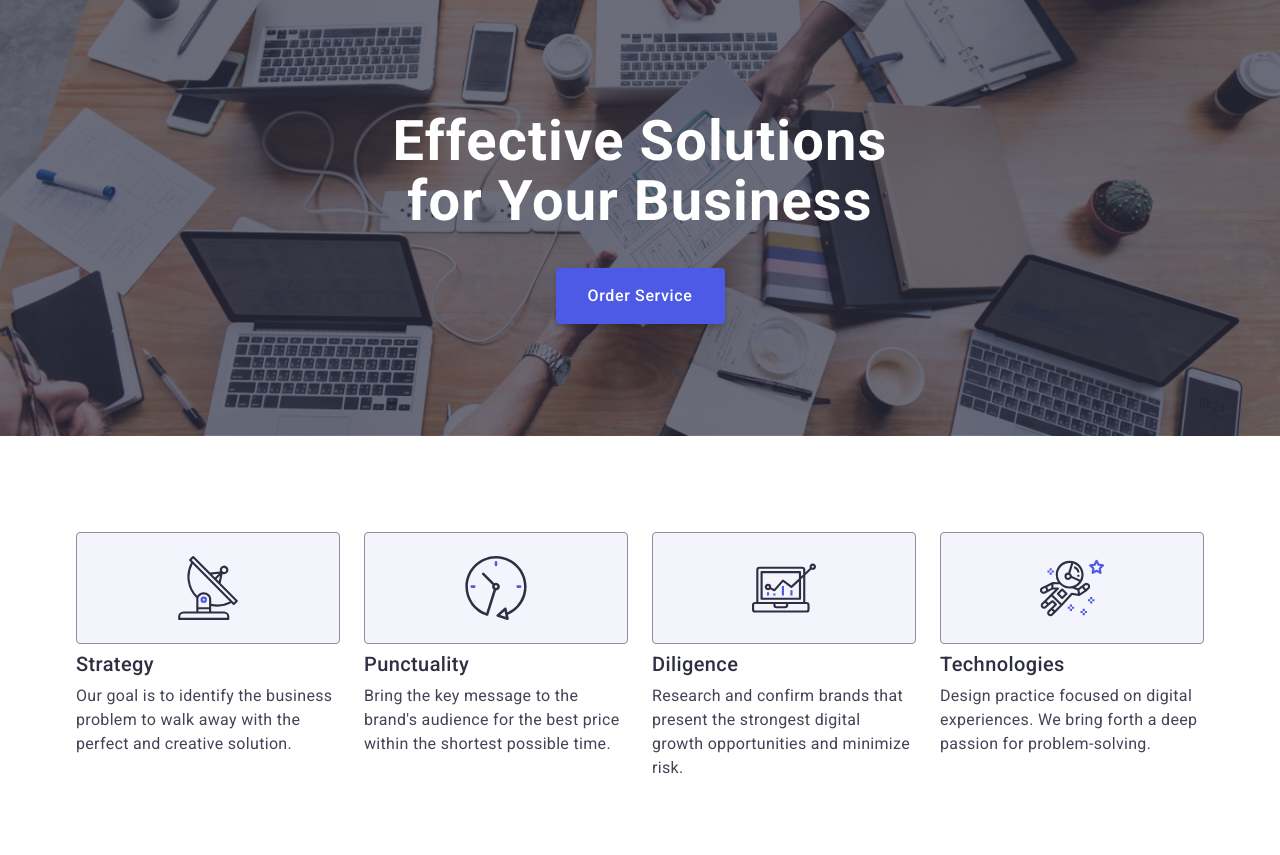
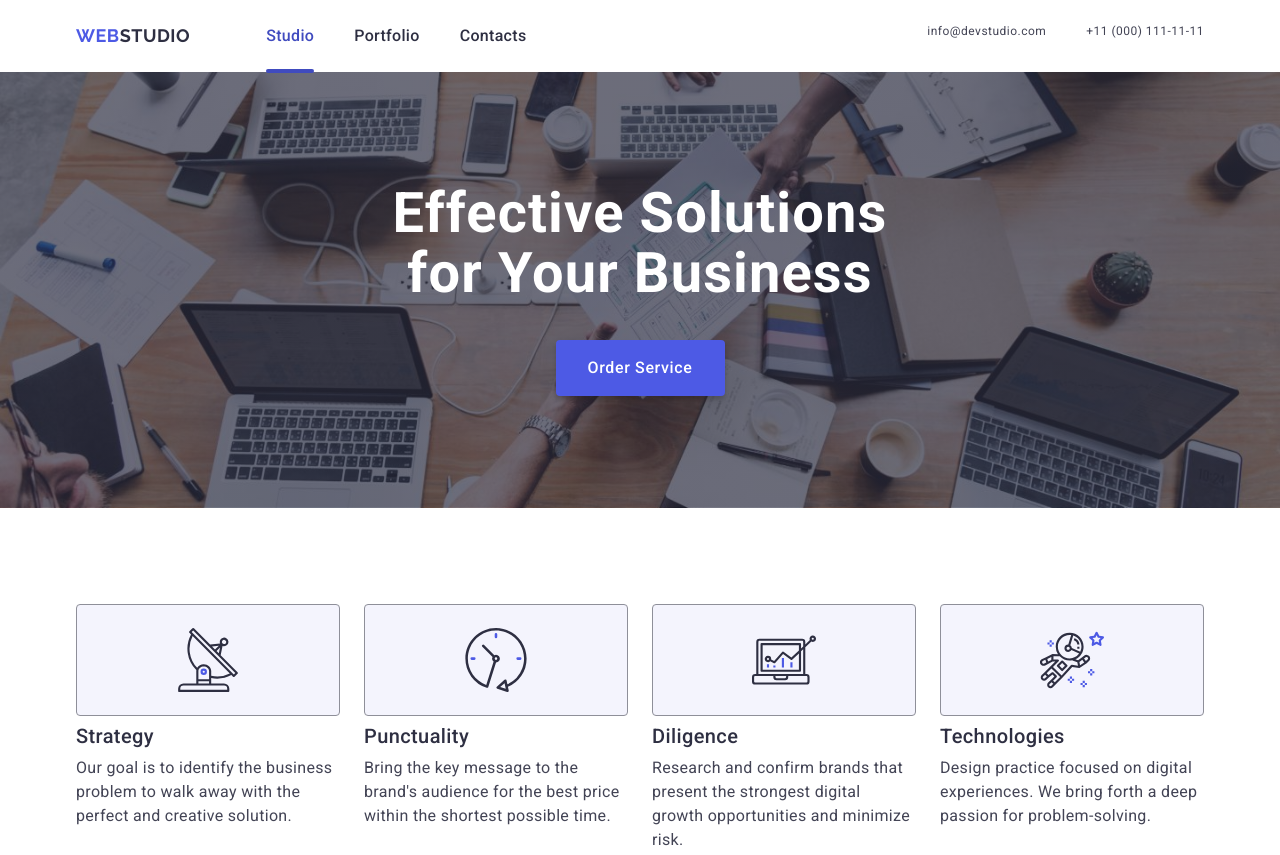
Before and after one commit to larysa-tolkachova/goit-markup-hw-06, a plain HTML site: page index.html in a window 1280 px wide. Shown: the top 855 px of the page. Drawn offline with nearby package versions, Linux system fonts and the light colour scheme.

Commit message:
update header

```diff
--- a/css/styles.css
+++ b/css/styles.css
@@ -69,6 +69,7 @@ img {
 
 .header-cont {
     display: flex;
+    justify-content: space-between;
 }
     .nav {
     display: flex;
@@ -84,18 +85,26 @@ img {
     letter-spacing: 0.03em;
     text-transform: uppercase;
     color: #4d5ae5;
+    display: block;
+    padding-top: 16px;
+    padding-bottom: 16px;
 }
 
 .logo-h {
     color: #2e2f42;
 }
 
+.burger-btn {
+    padding: 0;
+    border: none;
+    background-color: transparent;
+}
 .menu {
-    display: flex;
+    display: none;
+    /*display: flex;
     gap: 40px;
     margin-right: 332px;
-    margin-left: 76px;
-
+    margin-left: 76px;*/
 }
 
 .menu-item {
@@ -143,8 +152,9 @@ background-color: #404bbf;
     font-style: normal
 }
 .adr {
-    display: flex;
-    gap: 40px;
+    display: none;
+    /*display: flex;
+    gap: 40px;*/
 }
 
 .adr-comm {
@@ -887,6 +897,40 @@ font-weight: 500;
         padding-left: 16px;
         padding-right: 16px;
 }
+
+/*header*/
+.logo {
+    padding-top: 24px;
+    padding-bottom: 24px;
+}
+
+.burger-btn {
+    display: none;
+}
+.menu {
+    display: flex;
+    gap: 40px;
+    margin-right: 120px;
+    margin-left: 120px;
+}
+.adr {
+    display: block;
+    /*display: flex;
+    gap: 40px;*/
+}
+
+.adr-comm {
+    font-size: 12px;
+    line-height: 1.17;
+    letter-spacing: 0.04em;
+    padding-top: 0;
+    padding-bottom: 0;
+}
+
+.appeal {
+    padding-top: 24px;
+    padding-bottom: 24px;
+}
 /*Hero*/
 .hero {
     padding-top: 112px;
@@ -1008,6 +1052,22 @@ font-weight: 500;
     margin-left: auto;
     margin-right: auto;
 }
+/*header*/
+.menu {
+    margin-right: 332px;
+    margin-left: 76px;
+}
+.adr {
+   display: flex;
+    gap: 40px;
+}
+
+
+
+
+
+
+
 /*Hero*/
 .hero {
 background-image: linear-gradient(
--- a/index.html
+++ b/index.html
@@ -17,7 +17,7 @@
 </head>
 <body>
 <!--#region header-->
-<!--
+
     <header class="header">
         <div class="container header-cont">
             <nav class="nav">
@@ -34,9 +34,17 @@
                     <li class="adr-iteam"><a class="adr-comm" href="tel:+110001111111">+11 (000) 111-11-11</a></li>
                 </ul>
             </address>
+            <button type="button" class="burger-btn">
+                <svg class="burger-icon" width="24" height="24">
+                    <use href="./images/icons.svg#icon-group"></use>
+                </svg>
+
+            </button>
         </div>
     </header>
--->
+
+
+
 <!-- #endregion header-->
     <main>
 <!-- #region hero-->
@@ -519,5 +527,7 @@
 
         <!-- #endregion modal-->
 
+
+
 </body>
 </html>
```
